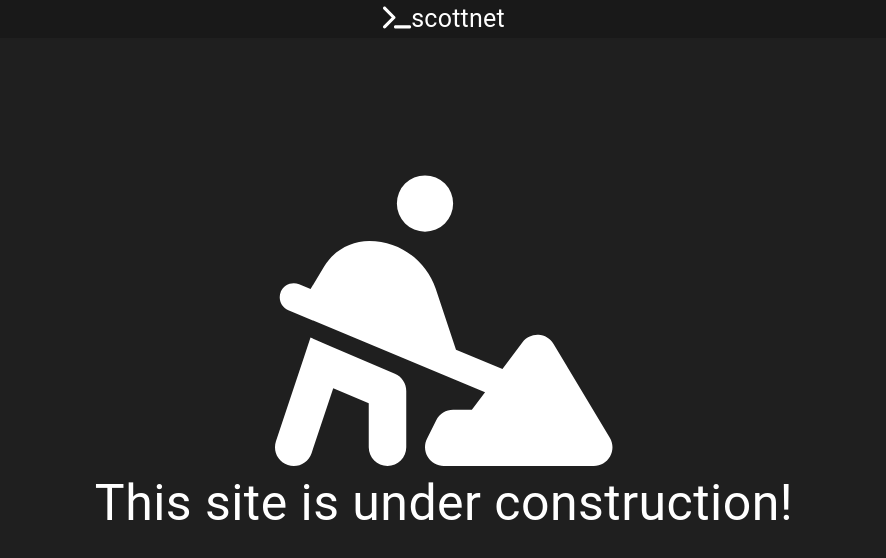
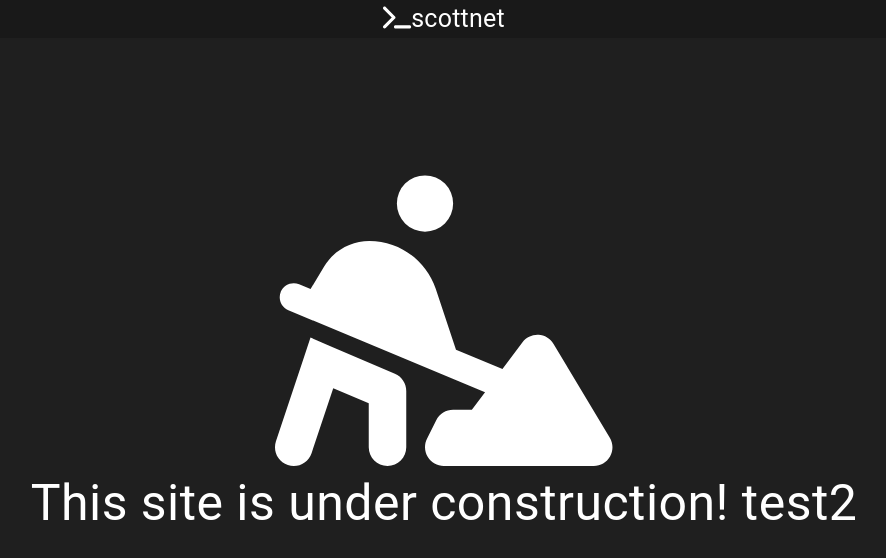
Before and after one commit to scottricity/scottnet-frontend, a React (Create React App) app: page / in a window 1280 px wide. Shown: the top 558 px of the page, without its empty margins (196-1082 px from the left). Built offline with nearby package versions, Linux system fonts and the light colour scheme; a web font is replaced by a local one.

Commit message:
Test create

```diff
--- a/src/App.jsx
+++ b/src/App.jsx
@@ -22,7 +22,7 @@ function Navi() {
 			<Typography sx={{textAlign: "center", marginTop: "10%"}} fontSize="50px">
 			<FontAwesomeIcon icon={faPersonDigging} fontSize="300px" />
 			<br/>
-				This site is under construction!
+				This site is under construction! test2
 			</Typography>
 		</Container>
 	)
```
